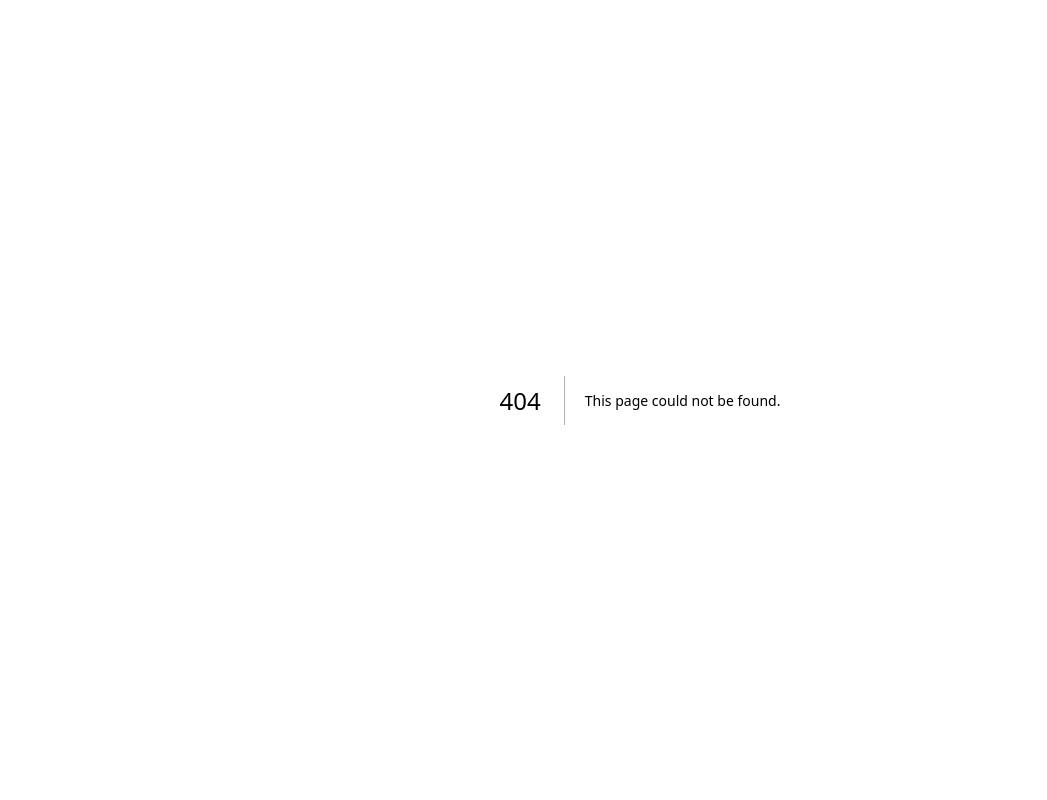
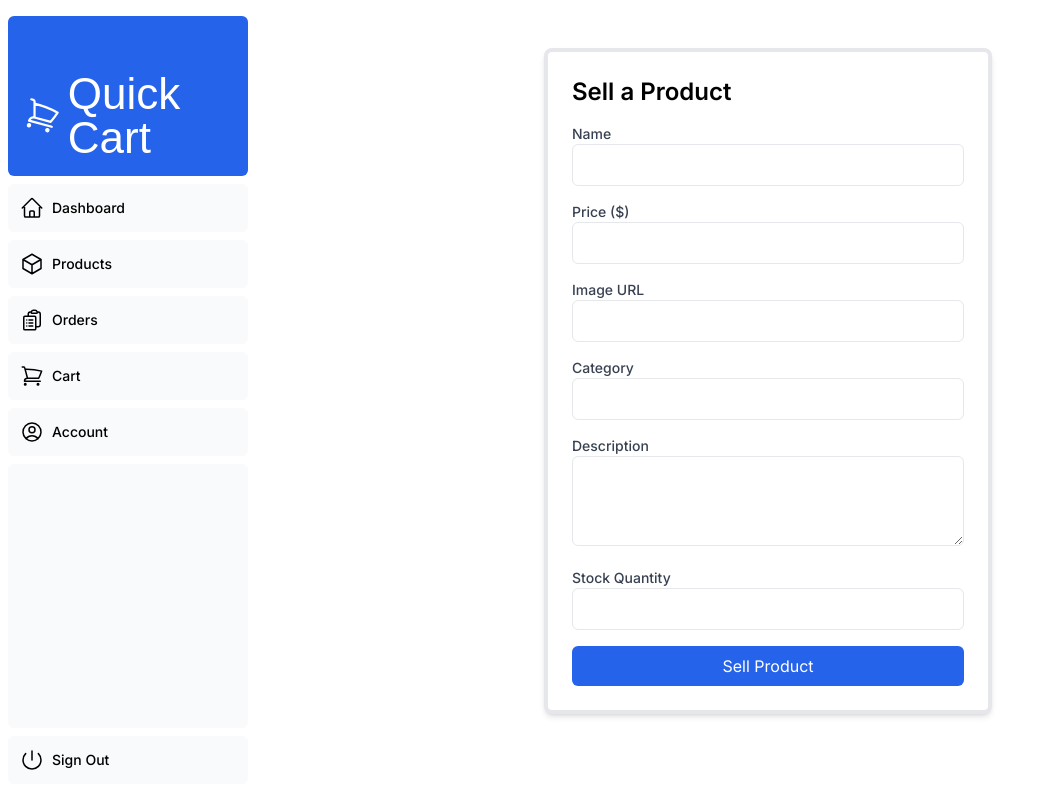
Before and after one commit to bryankhor07/Quick-Cart, a Next.js app: page /dashboard/sell in a window 1280 px wide. Before the commit this address had no page. Shown: the whole page, without its empty margins (0-1047 px from the left). Built offline with nearby package versions, Linux system fonts and the light colour scheme; no server answers; sample sign-in values are in the browser's storage; a web font is replaced by a local one.

Commit message:
Created UI/functionality to sell products and other UI's like Search bar

```diff
--- a/app/dashboard/page.js
+++ b/app/dashboard/page.js
@@ -1,4 +1,5 @@
 import { lusitana } from "@/app/ui/fonts";
+import MostPopularItems from "../ui/dashboard/most-popular-items";
 
 export const metadata = {
   title: "Dashboard",
@@ -10,6 +11,7 @@ export default function DashboardPage() {
       <h1 className={`${lusitana.className} mb-4 text-xl md:text-2xl`}>
         Dashboard
       </h1>
+      <MostPopularItems />
     </main>
   );
 }
--- a/app/dashboard/products/page.js
+++ b/app/dashboard/products/page.js
@@ -1,4 +1,5 @@
 import { lusitana } from "@/app/ui/fonts";
+import SearchBar from "@/app/ui/products/search-bar";
 
 export const metadata = {
   title: "Products",
@@ -10,6 +11,7 @@ export default function ProductsPage() {
       <h1 className={`${lusitana.className} mb-4 text-xl md:text-2xl`}>
         Products
       </h1>
+      <SearchBar />
     </main>
   );
 }
--- /dev/null
+++ b/app/dashboard/sell/loading.js
@@ -0,0 +1,7 @@
+export default function Loading() {
+  return (
+    <div className="flex h-screen items-center justify-center">
+      <div className="animate-spin rounded-full h-16 w-16 border-t-4 border-blue-500"></div>
+    </div>
+  );
+}
--- /dev/null
+++ b/app/dashboard/sell/page.js
@@ -0,0 +1,10 @@
+import { lusitana } from "@/app/ui/fonts";
+import SellForm from "@/app/ui/sell/sell-form";
+
+export default function SellPage() {
+  return (
+    <main>
+      <SellForm />
+    </main>
+  );
+}
--- /dev/null
+++ b/app/lib/hooks/useAddProduct.js
@@ -0,0 +1,32 @@
+import { addDoc, collection, serverTimestamp } from "firebase/firestore";
+import { db } from "../firebase";
+
+export const useAddProduct = () => {
+  const productsCollectionRef = collection(db, "products");
+
+  const addProduct = async ({
+    name,
+    price,
+    imageURL,
+    category,
+    description,
+    stockQuantity,
+  }) => {
+    try {
+      await addDoc(productsCollectionRef, {
+        name,
+        price,
+        imageURL,
+        category,
+        description,
+        stockQuantity,
+        rating: 0,
+        reviews: [],
+        createdAt: serverTimestamp(),
+      });
+    } catch (error) {
+      console.error("Error adding product: ", error);
+    }
+  };
+  return { addProduct };
+};
--- /dev/null
+++ b/app/ui/dashboard/most-popular-items.js
@@ -0,0 +1,26 @@
+export default function MostPopularItems() {
+  return (
+    <div className="w-full border border-gray-300 bg-white p-6 rounded-lg shadow-lg">
+      <h2 className="text-lg font-semibold text-gray-700">
+        Most Popular Items
+      </h2>
+      <div className="grid grid-cols-1 md:grid-cols-2 lg:grid-cols-3 gap-4 mt-4">
+        <div className="flex flex-col items-center justify-center bg-gray-100 p-4 rounded-lg">
+          {/* Placeholder image */}
+          <h3 className="text-lg font-semibold mt-2">Item 1</h3>
+          <p className="text-gray-600 mt-1">Description of item 1</p>
+        </div>
+        <div className="flex flex-col items-center justify-center bg-gray-100 p-4 rounded-lg">
+          {/* Placeholder image */}
+          <h3 className="text-lg font-semibold mt-2">Item 2</h3>
+          <p className="text-gray-600 mt-1">Description of item 2</p>
+        </div>
+        <div className="flex flex-col items-center justify-center bg-gray-100 p-4 rounded-lg">
+          {/* Placeholder image */}
+          <h3 className="text-lg font-semibold mt-2">Item 3</h3>
+          <p className="text-gray-600 mt-1">Description of item 3</p>
+        </div>
+      </div>
+    </div>
+  );
+}
--- a/app/ui/dashboard/nav-links.js
+++ b/app/ui/dashboard/nav-links.js
@@ -10,6 +10,7 @@ import {
 import Link from "next/link";
 import { usePathname } from "next/navigation";
 import clsx from "clsx";
+import useAuth from "../../lib/hooks/useAuth";
 
 // Map of links to display in the side navigation.
 // Depending on the size of the application, this would be stored in a database.
@@ -31,6 +32,7 @@ const links = [
 
 export default function NavLinks() {
   const pathname = usePathname();
+  const { user, loading } = useAuth(); // Get the authenticated user
 
   return (
     <>
@@ -52,6 +54,21 @@ export default function NavLinks() {
           </Link>
         );
       })}
+      {/* Only show PostProduct if user email is bob@gmail.com */}
+      {!loading && user?.email === "bob@gmail.com" && (
+        <Link
+          href="/dashboard/sell"
+          className={clsx(
+            "flex h-[48px] grow items-center justify-center gap-2 rounded-md bg-gray-50 p-3 text-sm font-medium hover:bg-sky-100 hover:text-blue-600 md:flex-none md:justify-start md:p-2 md:px-3",
+            {
+              "bg-sky-100 text-blue-600": pathname === "/dashboard/sell",
+            }
+          )}
+        >
+          <UserCircleIcon className="w-6" />
+          <p className="hidden md:block">Sell Product</p>
+        </Link>
+      )}
     </>
   );
 }
--- /dev/null
+++ b/app/ui/products/search-bar.js
@@ -0,0 +1,35 @@
+"use client";
+
+import { MagnifyingGlassIcon } from "@heroicons/react/24/outline";
+import { useSearchParams, usePathname, useRouter } from "next/navigation";
+import { useDebouncedCallback } from "use-debounce";
+
+export default function SearchBar() {
+  const searchParams = useSearchParams();
+  const pathname = usePathname();
+  const { replace } = useRouter();
+  const handleSearch = useDebouncedCallback((term) => {
+    const params = new URLSearchParams(searchParams);
+    if (term) {
+      params.set("query", term);
+    } else {
+      params.delete("query");
+    }
+    replace(`${pathname}?${params.toString()}`);
+  }, 300);
+
+  return (
+    <div className="w-full border flex border-gray-300 bg-white p-6 rounded-lg shadow-lg">
+      <input
+        type="text"
+        placeholder="Search for products..."
+        className="w-full mt-2 mr-2 p-2 border border-gray-300 rounded-lg"
+        onChange={(e) => handleSearch(e.target.value)}
+        defaultValue={searchParams.get("query")?.toString()}
+      />
+      <button className="flex items-center gap-2 bg-blue-500 hover:bg-blue-700 text-white px-4 py-2 mt-2 rounded-lg">
+        <MagnifyingGlassIcon className="w-5" />
+      </button>
+    </div>
+  );
+}
--- /dev/null
+++ b/app/ui/sell/sell-form.js
@@ -0,0 +1,127 @@
+"use client";
+
+import { useState } from "react";
+import { useAddProduct } from "@/app/lib/hooks/useAddProduct";
+
+export default function SellForm() {
+  const [name, setName] = useState("");
+  const [price, setPrice] = useState("");
+  const [imageURL, setImageURL] = useState("");
+  const [category, setCategory] = useState("");
+  const [description, setDescription] = useState("");
+  const [stockQuantity, setStockQuantity] = useState("");
+
+  const { addProduct } = useAddProduct();
+
+  const createProduct = () => {
+    addProduct({
+      name,
+      price: parseFloat(price) || 0,
+      imageURL,
+      category,
+      description,
+      stockQuantity: parseInt(stockQuantity) || 0,
+    });
+    setName("");
+    setPrice("");
+    setImageURL("");
+    setCategory("");
+    setDescription("");
+    setStockQuantity("");
+  };
+
+  return (
+    <div className="max-w-md mx-auto bg-white p-6 rounded-lg shadow-md border-4">
+      <h2 className="text-2xl font-semibold mb-4">Sell a Product</h2>
+
+      <label htmlFor="name" className="block text-sm font-medium text-gray-700">
+        Name
+      </label>
+      <input
+        id="name"
+        type="text"
+        className="w-full p-2 border rounded-md mb-4"
+        value={name}
+        onChange={(e) => setName(e.target.value)}
+      />
+
+      <label
+        htmlFor="price"
+        className="block text-sm font-medium text-gray-700"
+      >
+        Price ($)
+      </label>
+      <input
+        id="price"
+        type="number"
+        step="0.01"
+        className="w-full p-2 border rounded-md mb-4"
+        value={price}
+        onChange={(e) => setPrice(e.target.value)}
+      />
+
+      <label
+        htmlFor="imageURL"
+        className="block text-sm font-medium text-gray-700"
+      >
+        Image URL
+      </label>
+      <input
+        id="imageURL"
+        type="text"
+        className="w-full p-2 border rounded-md mb-4"
+        value={imageURL}
+        onChange={(e) => setImageURL(e.target.value)}
+      />
+
+      <label
+        htmlFor="category"
+        className="block text-sm font-medium text-gray-700"
+      >
+        Category
+      </label>
+      <input
+        id="category"
+        type="text"
+        className="w-full p-2 border rounded-md mb-4"
+        value={category}
+        onChange={(e) => setCategory(e.target.value)}
+      />
+
+      <label
+        htmlFor="description"
+        className="block text-sm font-medium text-gray-700"
+      >
+        Description
+      </label>
+      <textarea
+        id="description"
+        rows="3"
+        className="w-full p-2 border rounded-md mb-4"
+        value={description}
+        onChange={(e) => setDescription(e.target.value)}
+      ></textarea>
+
+      <label
+        htmlFor="stockQuantity"
+        className="block text-sm font-medium text-gray-700"
+      >
+        Stock Quantity
+      </label>
+      <input
+        id="stockQuantity"
+        type="number"
+        className="w-full p-2 border rounded-md mb-4"
+        value={stockQuantity}
+        onChange={(e) => setStockQuantity(e.target.value)}
+      />
+
+      <button
+        className="w-full bg-blue-600 text-white py-2 rounded-md hover:bg-blue-500"
+        onClick={createProduct}
+      >
+        Sell Product
+      </button>
+    </div>
+  );
+}
--- a/package.json
+++ b/package.json
@@ -14,7 +14,8 @@
     "firebase": "^11.3.1",
     "next": "15.1.7",
     "react": "^19.0.0",
-    "react-dom": "^19.0.0"
+    "react-dom": "^19.0.0",
+    "use-debounce": "^10.0.4"
   },
   "devDependencies": {
     "postcss": "^8",
```
Also changed, not shown: 1 other file (tests, documents, lock files or other folders).
